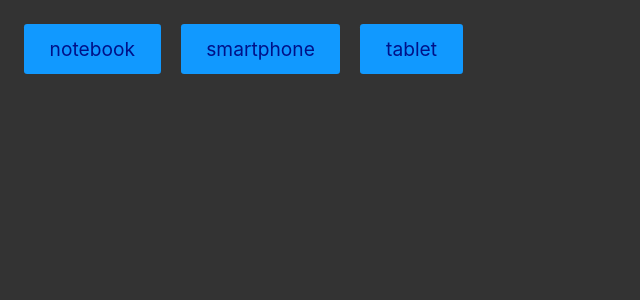
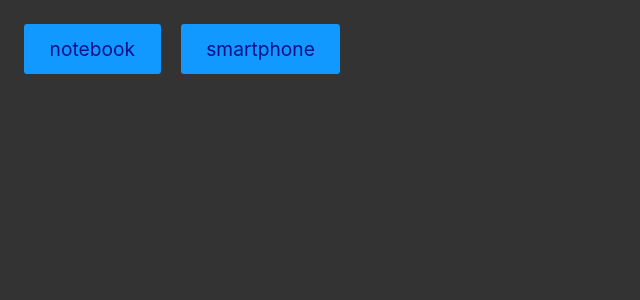
Before and after one commit to kabitschke/reactOrigamid, a React (Vite) app: page / in a window 1280 px wide. Shown: the top 300 px of the page, without its empty margins (0-640 px from the left). Built offline with nearby package versions, Linux system fonts and the light colour scheme.

Commit message:
exercicio 4

```diff
--- a/src/App.jsx
+++ b/src/App.jsx
@@ -1,10 +1,11 @@
 import React from 'react';
 import { Button1 } from './components/Exercicio3';
+import { Product } from './components/Exercicio4';
 
 const App = () => {
   return (
     <div>
-      <Button1 />
+      <Product />
     </div>
   );
 };
--- /dev/null
+++ b/src/components/Exercicio4.jsx
@@ -0,0 +1,60 @@
+import React from 'react';
+export const Product = () => {
+  // Quando o usuário clicar em um dos botões, faça um fetch do produto clicado utilizando a api abaixo
+  // https://ranekapi.origamid.dev/json/api/produto/notebook
+  // https://ranekapi.origamid.dev/json/api/produto/smartphone
+  // Mostre o nome e preço na tela (separe essa informação em um componente Produto.js)
+  // Defina o produto clicado como uma preferência do usuário no localStorage
+  // Quando o usuário entrar no site, se existe um produto no localStorage, faça o fetch do mesmo
+  // key produto
+
+  //   // Salva um dado no navegador
+  // localStorage.setItem("usuario", "João Silva");
+
+  // // Recupera o dado salvo
+  // const nome = localStorage.getItem("usuario");
+  // console.log(nome); // Saída: João Silva
+
+  // // Remove o item
+  // localStorage.removeItem("usuario");
+
+  const [result, setResult] = React.useState(null);
+  const [loading, setLoading] = React.useState(false);
+
+  const handleClick = async (produto) => {
+    setLoading(true);
+    const data = await getProduct(produto);
+    localStorage.setItem('produto', produto);
+    setResult(data);
+    setLoading(false);
+  };
+
+  // React.useEffect(() => {
+  //   localStorage.setItem('produto', JSON.stringify(produto));
+  // }, [produto]);
+
+  // React.useEffect(() => {
+  //   const stored = localStorage.getItem('produto');
+  //   if (stored) {
+  //     setProduto(JSON.parse(stored));
+  //   }
+  // }, []);
+
+  return (
+    <div>
+      <div style={{ display: 'flex', gap: '20px' }}>
+        <button onClick={() => handleClick('notebook')}>notebook</button>
+        <button onClick={() => handleClick('smartphone')}>smartphone</button>
+      </div>
+
+      {loading ? (
+        <p>Carregando...</p>
+      ) : result ? (
+        <div>
+          <h2>{result.nome}</h2>
+          <p>{result.preco}</p>
+        </div>
+      ) : null}
+    </div>
+  );
+};
```
Also changed, not shown: src/Hooks/useFavorites.jsx (+5 -5 lines).
